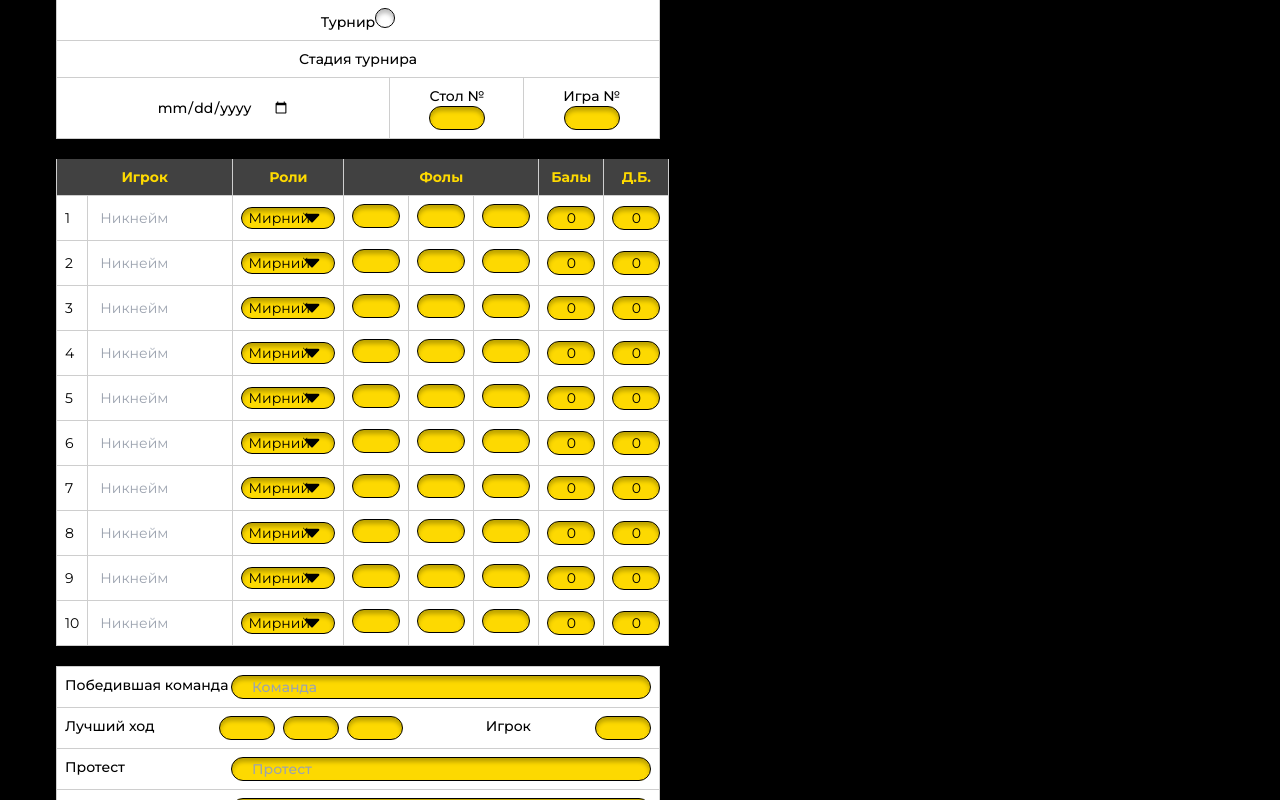
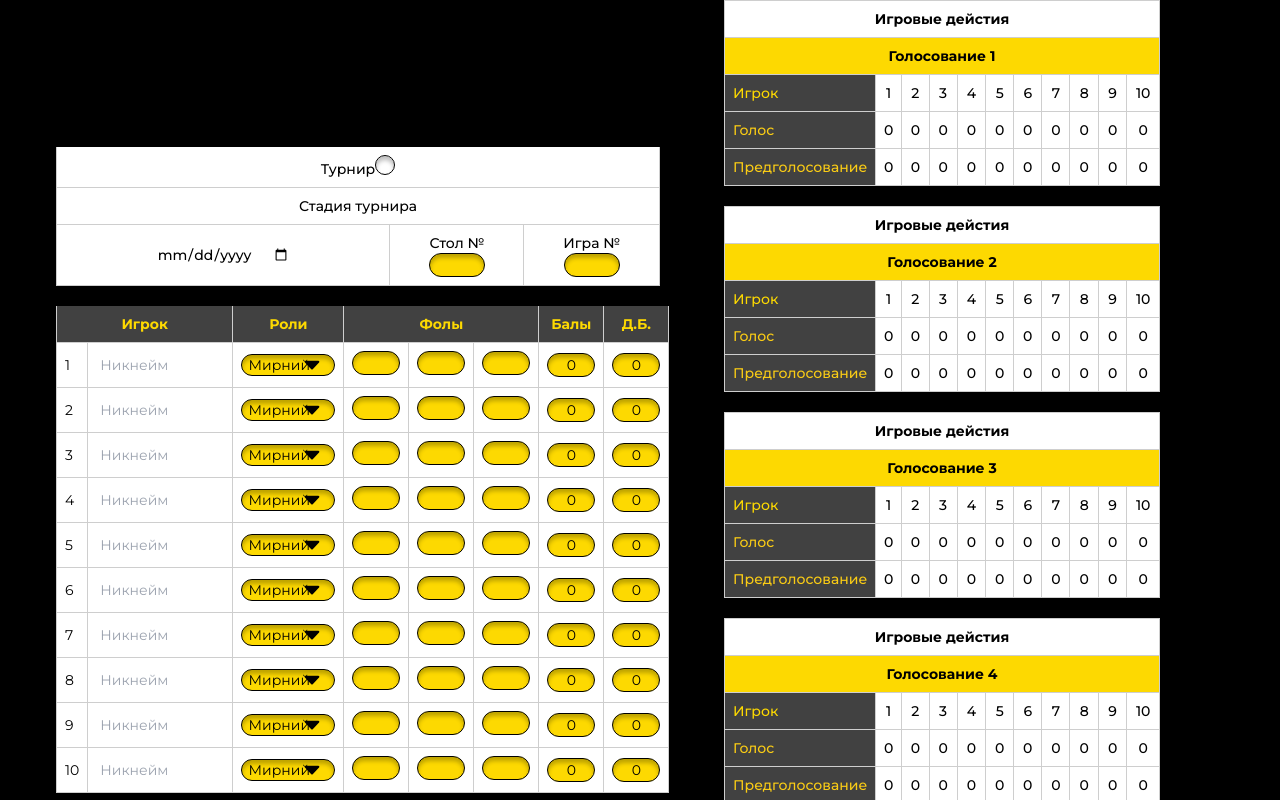
Before and after one commit to sofiialives/mafia-club, a Next.js app: page /game in a window 1280 px wide. Shown: the top 800 px of the page. Built offline with nearby package versions, Linux system fonts and the light colour scheme.

Commit message:
game action tables

```diff
--- a/src/app/game/page.tsx
+++ b/src/app/game/page.tsx
@@ -1,5 +1,6 @@
 "use client";
 import CommentTable from "@/components/Game/Comment/CommentTable";
+import GameActionTable from "@/components/Game/GameAction/GameActionTable";
 import GameProtocolTable from "@/components/Game/Protocol/GameProtocolTable";
 import Tournament from "@/components/Game/Tournament/Tournament";
 import WinnerTable from "@/components/Game/Winner/WinnerTable";
@@ -17,13 +18,24 @@ export default function Protocol({}: ProtocolProps) {
   return (
     <main>
       <MaxWidthWrapper>
-        <form onSubmit={handleSubmit(onSubmit)}>
+        <form
+          onSubmit={handleSubmit(onSubmit)}
+          className="flex gap-16 justify-center items-center"
+        >
           <div className="flex flex-col gap-5 w-[604px]">
             <Tournament />
             <GameProtocolTable />
             <WinnerTable />
             <CommentTable />
           </div>
+          <div className="flex flex-col gap-5 w-[485px]">
+            {[...Array(7)].map((_, index) => (
+              <GameActionTable key={index} id={index}/>
+            ))}
+          </div>
+          <div>
+
+          </div>
         </form>
       </MaxWidthWrapper>
     </main>
--- /dev/null
+++ b/src/components/Game/GameAction/GameActionBody.tsx
@@ -0,0 +1,70 @@
+"use client";
+import InputController from "@/components/Table/InputController";
+import React from "react";
+import { useForm } from "react-hook-form";
+
+interface GameActionBodyProps {}
+
+export default function GameActionBody({}: GameActionBodyProps) {
+  const { control } = useForm();
+  const numbers = Array.from({ length: 10 }, (_, index) => index + 1);
+  return (
+    <tbody>
+      <tr>
+        <td className="text-[#FDD901] bg-[#414141] border border-[#CECECE] p-2 w-[120px]">
+          Игрок
+        </td>
+        {numbers.map((number) => (
+          <td
+            key={number}
+            className="bg-white border border-[#CECECE] text-center p-2 w-[36px]"
+          >
+            {number}
+          </td>
+        ))}
+      </tr>
+      <tr>
+        <td className="text-yellow-400 bg-[#414141] border border-[#CECECE] p-2">
+          Голос
+        </td>
+        {numbers.map((number) => (
+          <td
+            className="bg-white border border-[#CECECE] w-[36px]"
+            key={number}
+          >
+            <InputController
+              name={`vote${number}`}
+              control={control}
+              defaultValue="0"
+              type="number"
+              min={0}
+              max={10}
+              className="text-center w-full"
+            />
+          </td>
+        ))}
+      </tr>
+      <tr>
+        <td className="text-yellow-400 bg-[#414141] border border-[#CECECE] p-2">
+          Предголосование
+        </td>
+        {numbers.map((number) => (
+          <td
+            className="bg-white border border-[#CECECE] w-[36px]"
+            key={number}
+          >
+            <InputController
+              name={`prevote${number}`}
+              control={control}
+              defaultValue="0"
+              type="number"
+              min={0}
+              max={10}
+              className="text-center w-full"
+            />
+          </td>
+        ))}
+      </tr>
+    </tbody>
+  );
+}
--- /dev/null
+++ b/src/components/Game/GameAction/GameActionTable.tsx
@@ -0,0 +1,26 @@
+import React from "react";
+import GameActionBody from "./GameActionBody";
+
+interface GameActionTableProps {
+  id: number;
+}
+
+export default function GameActionTable({ id }: GameActionTableProps) {
+  return (
+    <table className="w-full font-medium text-sm">
+      <thead>
+        <tr>
+          <th colSpan={11} className="bg-white border border-[#CECECE] p-2">
+            Игровые дейстия
+          </th>
+        </tr>
+        <tr>
+          <th colSpan={11} className="bg-[#FDD901] border border-[#CECECE] p-2">
+            Голосование {id + 1}
+          </th>
+        </tr>
+      </thead>
+      <GameActionBody />
+    </table>
+  );
+}
```
